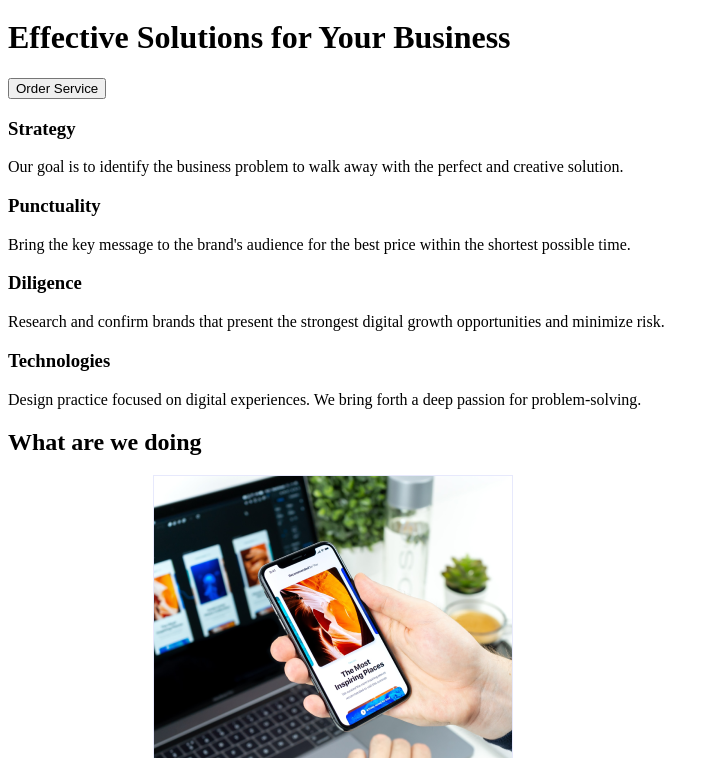
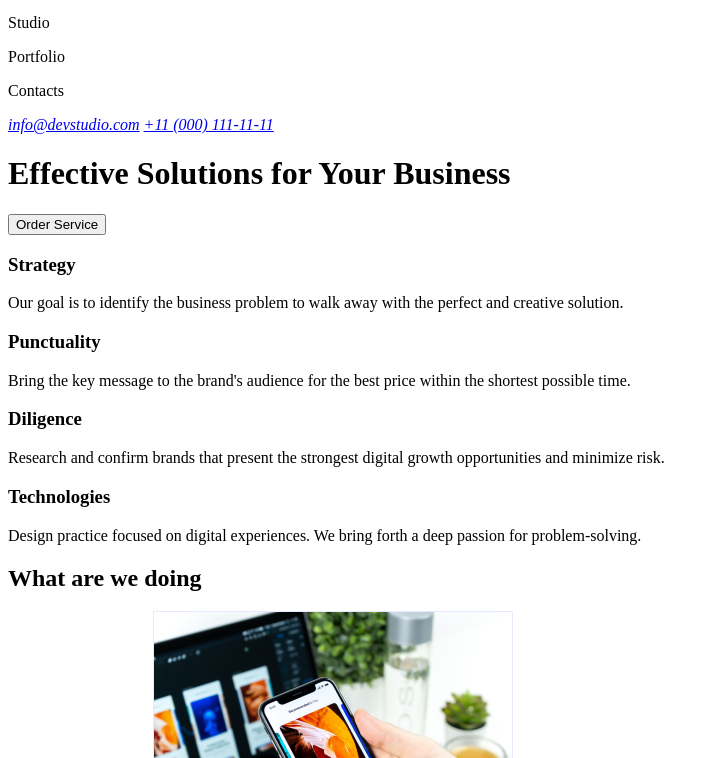
Before and after one commit to Kirra-acc/goit-markup-hw-01, a plain HTML site: page index.html in a window 1280 px wide. Shown: the part 34-792 px from the top of the page, without its empty margins (0-719 px from the left). Drawn offline with Linux system fonts and the light colour scheme.

Commit message:
addittion to header

```diff
--- a/index.html
+++ b/index.html
@@ -11,6 +11,13 @@
             <a href="http://127.0.0.1:5500/index.html">
                 <img src="./images/logo.png" alt="Logo" width="60" height="20" />
             </a>
+            <p>Studio</p>
+            <p>Portfolio</p>
+            <p>Contacts</p>
+            <address>
+                <a href="mailto:info@devstudio.com">info@devstudio.com</a>
+                <a href="tel:+110001111111">+11 (000) 111-11-11</a>
+            </address>
         </header>
 
         <main>
```
Also changed, not shown: 2 other files.
